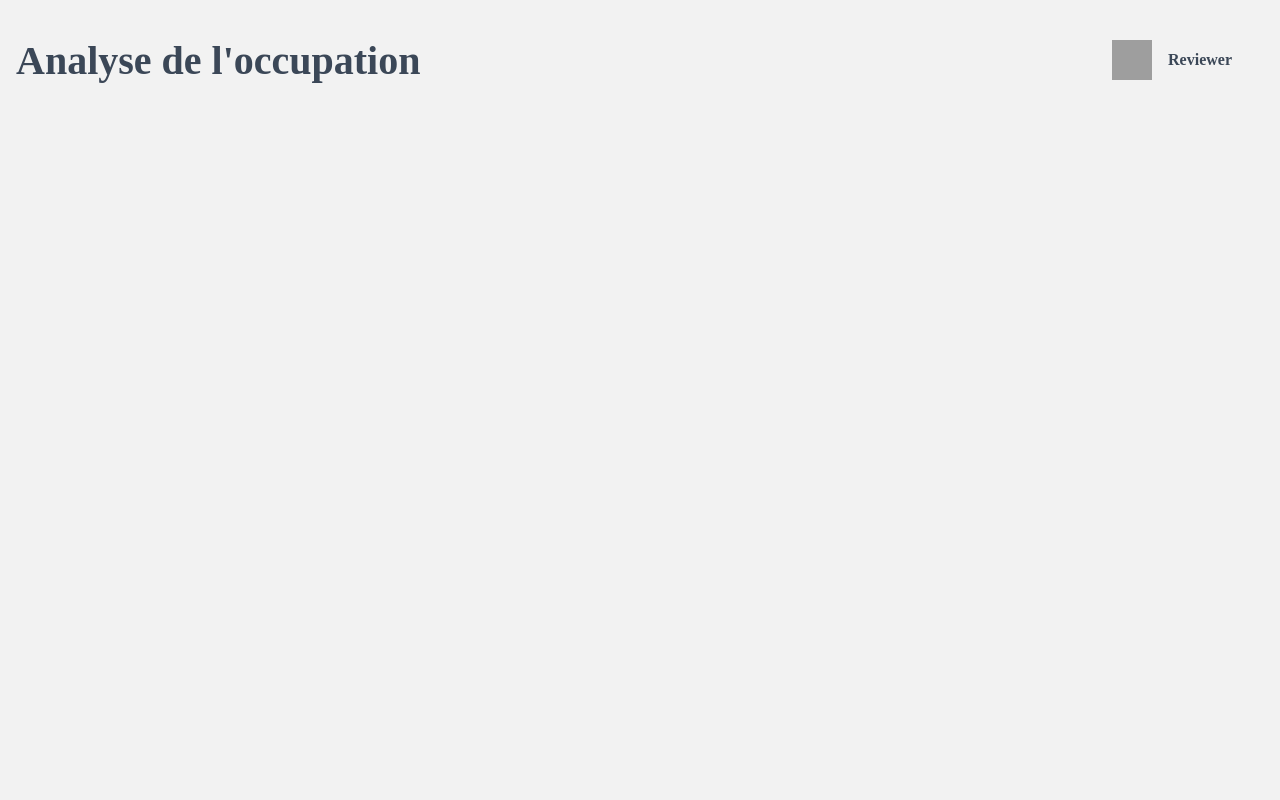
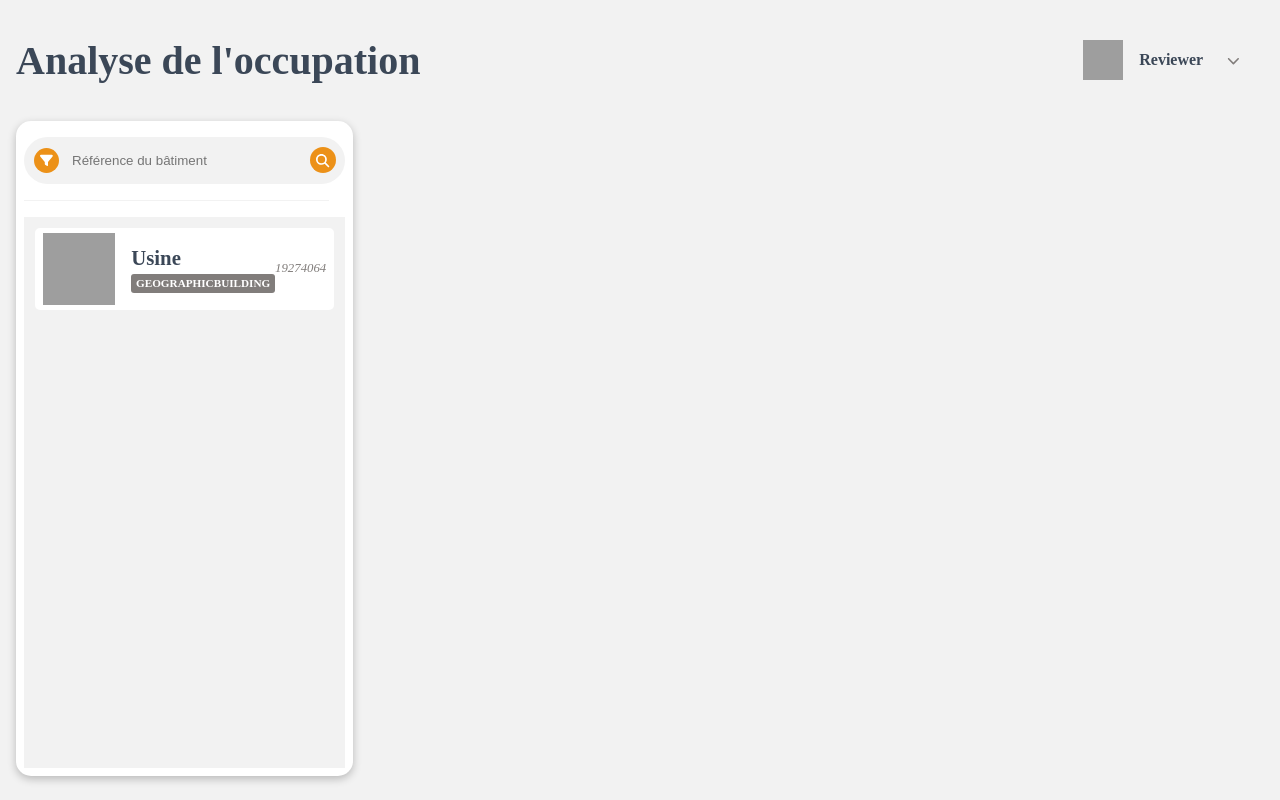
Before and after one commit to jinseosung/test-spinalcom, a Vue app: page / in a window 1280 px wide. Built offline with nearby package versions, Linux system fonts and the light colour scheme; grey boxes are pictures that could not be loaded.

Commit message:
add BuildingList.vue and AppFilter.vue

```diff
--- /dev/null
+++ b/src/components/AppFilter.vue
@@ -0,0 +1,99 @@
+<template>
+  <section class="appFilter__container">
+    <form class="appFilter__form">
+      <span class="appFilter__input-icon"
+        ><font-awesome-icon icon="fa-solid fa-filter"
+      /></span>
+      <input
+        type="text"
+        class="appFilter__input"
+        placeholder="Référence du bâtiment"
+      />
+      <button type="submit" class="appFilter__btn">
+        <font-awesome-icon icon="fa-solid fa-magnifying-glass" />
+      </button>
+    </form>
+    <div class="appFilter__divider"></div>
+    <ul class="appFilter__list">
+      <slot></slot>
+    </ul>
+  </section>
+</template>
+
+<script>
+export default {
+  name: "AppFilter",
+};
+</script>
+
+<style>
+.appFilter__container {
+  display: flex;
+  flex-direction: column;
+  align-items: center;
+  gap: 1rem;
+  padding: 0.5rem;
+  background-color: white;
+  border-radius: var(--border-radius-md);
+  box-shadow: var(--box-shadow);
+}
+
+.appFilter__form {
+  width: 100%;
+  display: flex;
+  justify-content: center;
+  align-items: center;
+  margin-top: 0.5rem;
+  position: relative;
+}
+
+.appFilter__input-icon,
+.appFilter__btn {
+  display: flex;
+  justify-content: center;
+  align-items: center;
+  position: absolute;
+  background-color: var(--color-orange);
+  color: var(--color-white);
+  padding: 0.4rem;
+  border-radius: var(--border-radius-lg);
+}
+
+.appFilter__input-icon {
+  left: 0.6rem;
+  font-size: 0.8rem;
+}
+
+.appFilter__input {
+  width: 100%;
+  border: none;
+  outline: none;
+  padding: 1rem 3rem;
+  background-color: var(--color-grey);
+  border-radius: var(--border-radius-lg);
+}
+
+.appFilter__btn {
+  border: none;
+  right: 0.6rem;
+}
+
+.appFilter__divider {
+  align-self: flex-start;
+  width: 95%;
+  height: 1.3px;
+  background-color: var(--color-grey);
+}
+
+.appFilter__list {
+  width: 100%;
+  height: 100%;
+  display: flex;
+  flex-direction: column;
+  align-items: center;
+  gap: 0.4rem;
+  padding: 0.7rem;
+  background-color: var(--color-grey);
+  overflow-y: scroll;
+}
+</style>
--- /dev/null
+++ b/src/components/BuildingList.vue
@@ -0,0 +1,71 @@
+<template>
+  <AppFilter>
+    <li class="buildingList__container">
+      <img
+        class="buildingList__img"
+        src="https://www.svgrepo.com/show/501866/factory.svg"
+        alt="item img"
+      />
+      <div class="buildingList__content">
+        <div class="buildingList__description">
+          <div class="buildingList__name">Usine</div>
+          <span class="buildingList__type">geographicbuilding</span>
+        </div>
+        <span class="buildingList__dynamic-id">19274064</span>
+      </div>
+    </li>
+  </AppFilter>
+</template>
+
+<script>
+export default {
+  name: "BuildingList",
+};
+</script>
+
+<style>
+.buildingList__container {
+  width: 100%;
+  display: flex;
+  align-items: center;
+  gap: 1rem;
+  padding: 0.3rem 0.5rem;
+  background-color: var(--color-white);
+  border-radius: var(--border-radius-sm);
+}
+
+.buildingList__img {
+  width: 4.5rem;
+  height: 4.5rem;
+}
+
+.buildingList__content {
+  width: 100%;
+  display: flex;
+  justify-content: space-between;
+  align-items: center;
+}
+
+.buildingList__name {
+  font-size: 1.3rem;
+  font-weight: 600;
+  margin-bottom: 0.2rem;
+  color: var(--color-font);
+}
+
+.buildingList__type {
+  padding: 0.2rem 0.3rem;
+  font-size: 0.7rem;
+  font-weight: 600;
+  text-transform: uppercase;
+  color: var(--color-white);
+  background-color: var(--color-dark-grey);
+  border-radius: var(--border-radius-xs);
+}
+
+.buildingList__dynamic-id {
+  color: var(--color-dark-grey);
+  font-style: italic;
+  font-size: 0.8rem;
+}
+</style>
--- a/src/main.js
+++ b/src/main.js
@@ -1,10 +1,20 @@
 import Vue from "vue";
 import App from "./App.vue";
 import "./styles/style.css";
+import AppFilter from "./components/AppFilter.vue";
 
+import { library } from "@fortawesome/fontawesome-svg-core";
 import { FontAwesomeIcon } from "@fortawesome/vue-fontawesome";
+import {
+  faChevronDown,
+  faMagnifyingGlass,
+  faFilter,
+} from "@fortawesome/free-solid-svg-icons";
+
+library.add(faChevronDown, faMagnifyingGlass, faFilter);
 
 Vue.component("font-awesome-icon", FontAwesomeIcon);
+Vue.component("AppFilter", AppFilter);
 
 Vue.config.productionTip = false;
 
--- a/src/views/OccupancyPage.vue
+++ b/src/views/OccupancyPage.vue
@@ -1,10 +1,15 @@
 <template>
-  <div class="occupancyPage__container"></div>
+  <div class="occupancyPage__container">
+    <BuildingList />
+  </div>
 </template>
 
 <script>
+import BuildingList from "@/components/BuildingList.vue";
+
 export default {
   name: "OccupancyPage",
+  components: { BuildingList },
 };
 </script>
 
```
